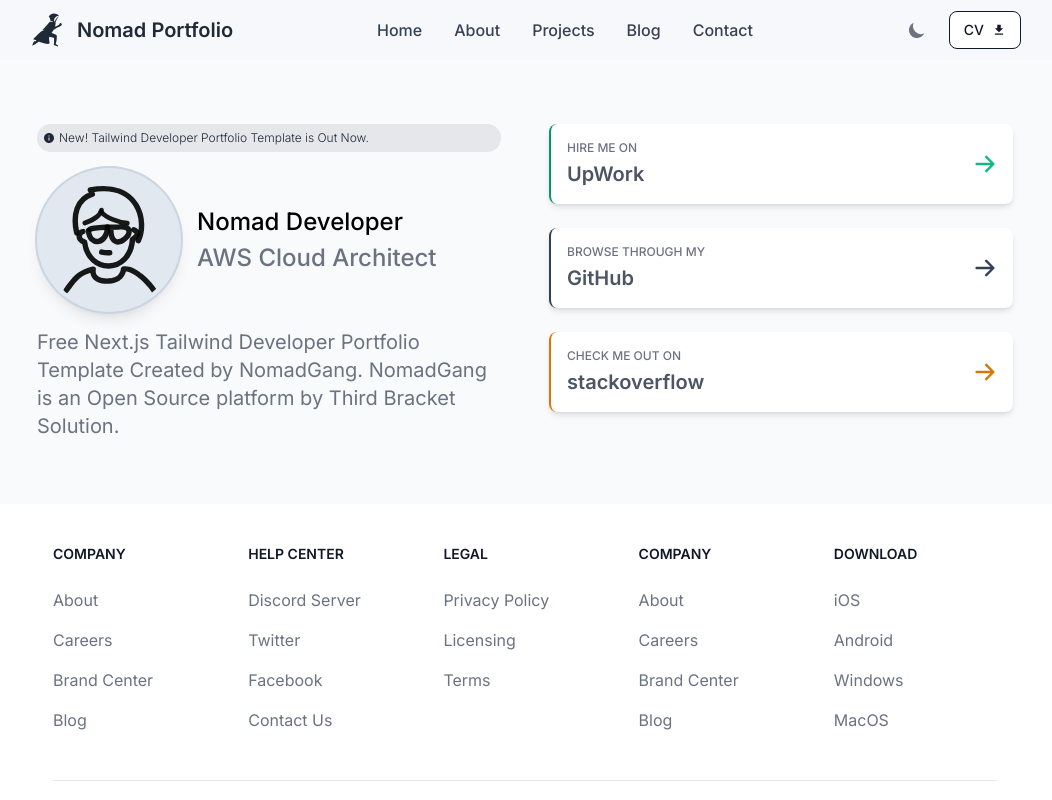
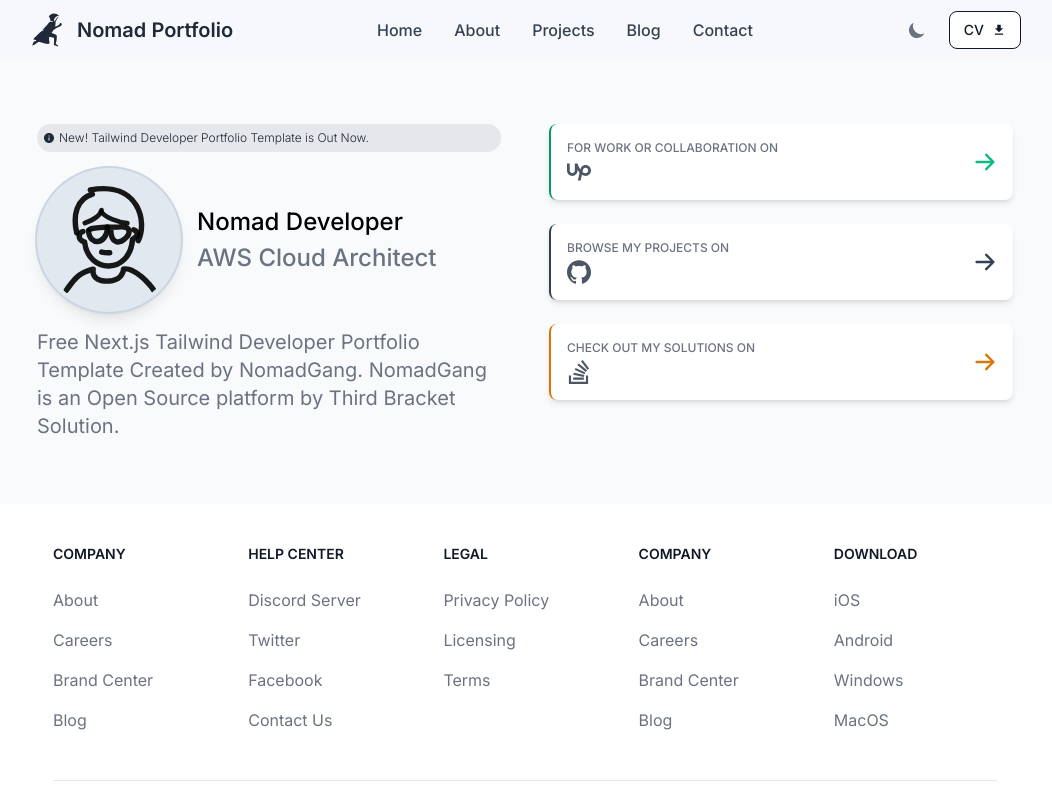
Before and after one commit to sagarmusabbir/nomad-flowbite-react-next.js-portfolio, a Next.js app: page / in a window 1280 px wide. Shown: the top 800 px of the page, without its empty margins (115-1167 px from the left). Built offline with nearby package versions, Linux system fonts and the light colour scheme.

Commit message:
launched

```diff
--- a/app/components/comparison.tsx
+++ b/app/components/comparison.tsx
@@ -2,6 +2,7 @@ import { Alert, Avatar, Badge } from "flowbite-react";
 import Link from "next/link";
 import type { FC } from "react";
 import { MdPerson, MdInfo } from "react-icons/md";
+import { SiGithub, SiStackoverflow, SiUpwork } from "react-icons/si";
 
 const ComparisonCardsFeatureSection: FC = function () {
   return (
@@ -62,11 +63,10 @@ const ComparisonCardsFeatureSection: FC = function () {
             >
               <div>
                 <span className="mb-1 block text-xs font-medium uppercase text-gray-500 dark:text-gray-400">
-                  Hire Me On
+                  for work or collaboration on
                 </span>
-                <span className="text-xl font-semibold text-gray-600 dark:text-gray-500">
-                  UpWork
-                </span>
+
+                <SiUpwork className="w-6 h-6  fill-gray-600 dark:fill-gray-500" />
               </div>
               <svg
                 className="h-6 w-6 text-emerald-500 dark:text-emerald-500 "
@@ -87,11 +87,9 @@ const ComparisonCardsFeatureSection: FC = function () {
             >
               <div>
                 <span className="mb-1 block text-xs font-medium uppercase text-gray-500 dark:text-gray-400">
-                  browse through my
+                  browse my projects on
                 </span>
-                <span className="text-xl font-semibold text-gray-600 dark:text-gray-500">
-                  GitHub
-                </span>
+                <SiGithub className="w-6 h-6  fill-gray-600 dark:fill-gray-500" />
               </div>
               <svg
                 className="h-6 w-6 text-slate-700 dark:text-slate-400 "
@@ -112,11 +110,10 @@ const ComparisonCardsFeatureSection: FC = function () {
             >
               <div>
                 <span className="mb-1 block text-xs font-medium uppercase text-gray-500 dark:text-gray-400">
-                  check me out on
+                  check out my solutions on
                 </span>
-                <span className="text-xl font-semibold text-gray-600 dark:text-gray-500">
-                  stackoverflow
-                </span>
+
+                <SiStackoverflow className="w-6 h-6  fill-gray-600 dark:fill-gray-500" />
               </div>
               <svg
                 className="h-6 w-6 text-amber-600 dark:text-amber-500"
```
